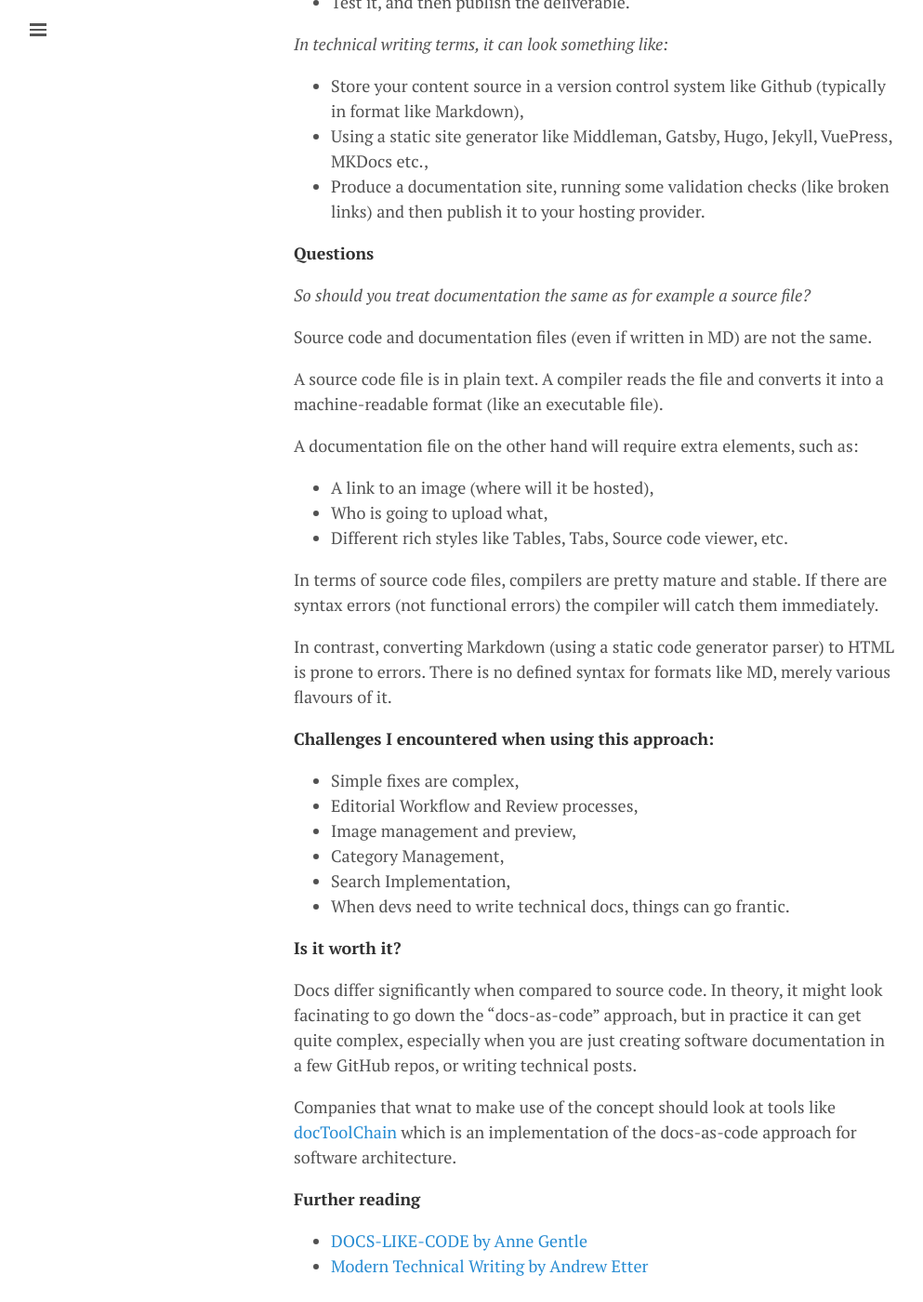
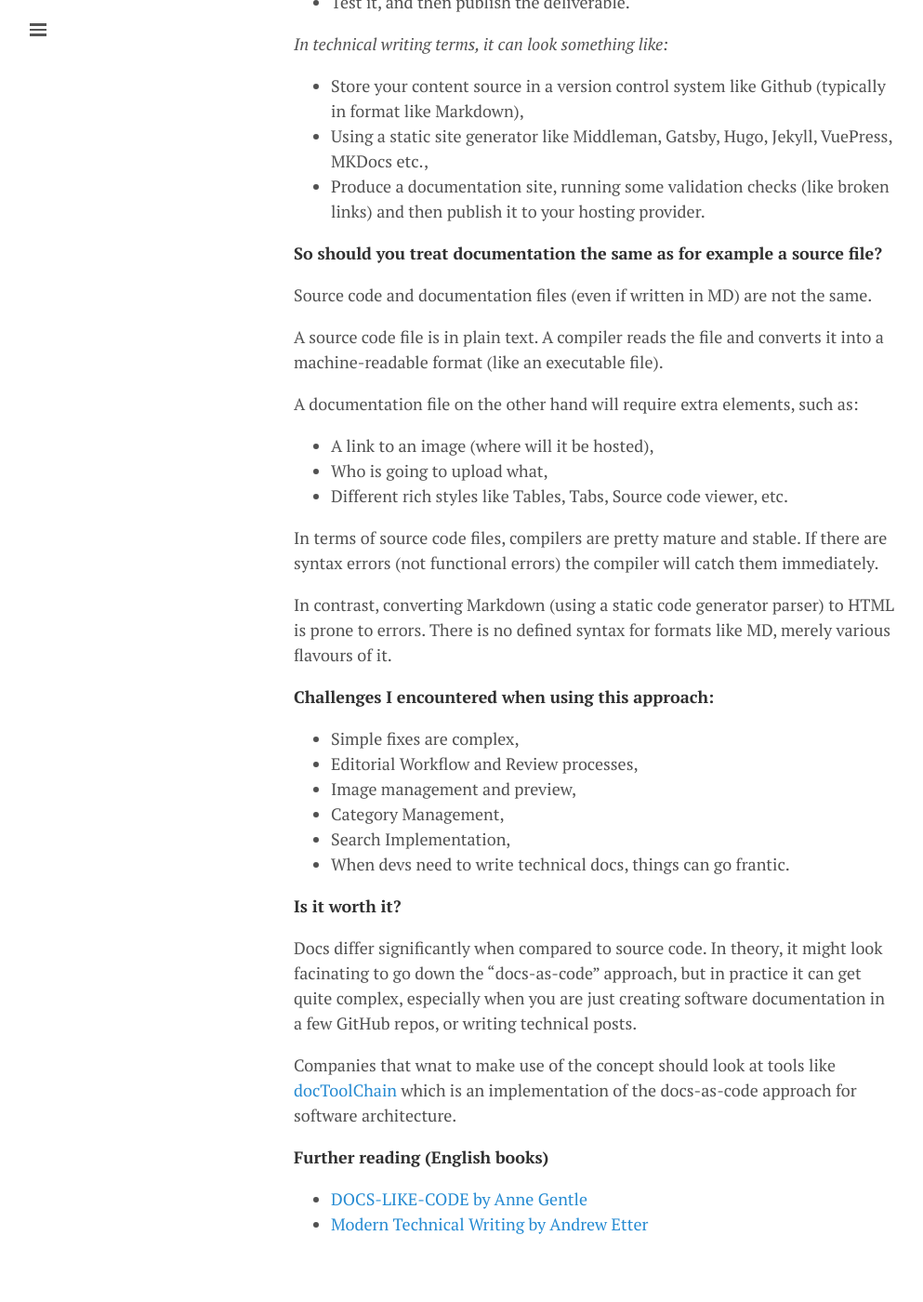
Before and after one commit to lgeurts/lgeurts.github.io, a Jekyll site: the page built from _posts/2020-08-21-docs-as-code.md, in a window 1280 px wide and 1400 px high, scrolled down 364 px. Shown: the whole window at 93% size, without its empty margins (0-993 px from the left). Built offline with Jekyll 4.4.1, drawn with Linux system fonts in a browser that asks for light colours; nearby versions of some CDN libraries.

Commit message:
Update 2020-08-21-docs-as-code.md

```diff
--- a/_posts/2020-08-21-docs-as-code.md
+++ b/_posts/2020-08-21-docs-as-code.md
@@ -19,9 +19,7 @@ tags: [ Technical Writing ]
 - Using a static site generator like Middleman, Gatsby, Hugo, Jekyll, VuePress, MKDocs etc.,
 - Produce a documentation site, running some validation checks (like broken links) and then publish it to your hosting provider.
 
-**Questions**
-
-*So should you treat documentation the same as for example a source file?*
+**So should you treat documentation the same as for example a source file?**
 
 Source code and documentation files (even if written in MD) are not the same.
 
@@ -51,7 +49,7 @@ Docs differ significantly when compared to source code. In theory, it might look
 
 Companies that wnat to make use of the concept should look at tools like [docToolChain](https://doctoolchain.github.io/docToolchain/) which is an implementation of the docs-as-code approach for software architecture.
 
-**Further reading**
+**Further reading (English books)**
 
 * [DOCS-LIKE-CODE by Anne Gentle](https://www.amazon.de/dp/B0784ZJWSR)
 * [Modern Technical Writing by Andrew Etter](https://www.amazon.com/Modern-Technical-Writing-Introduction-Documentation-ebook/dp/B01A2QL9SS)
```
